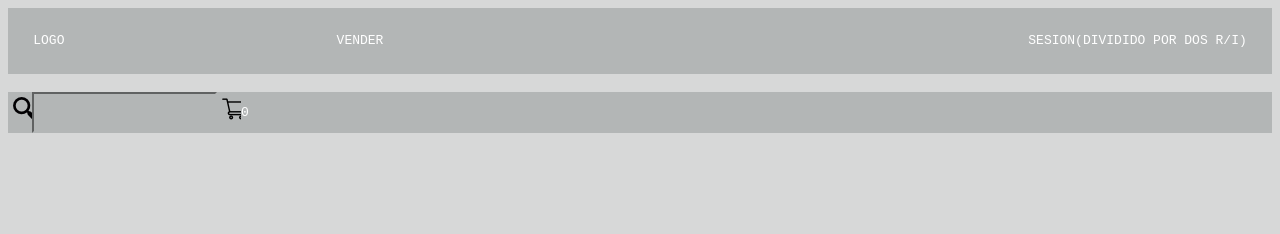
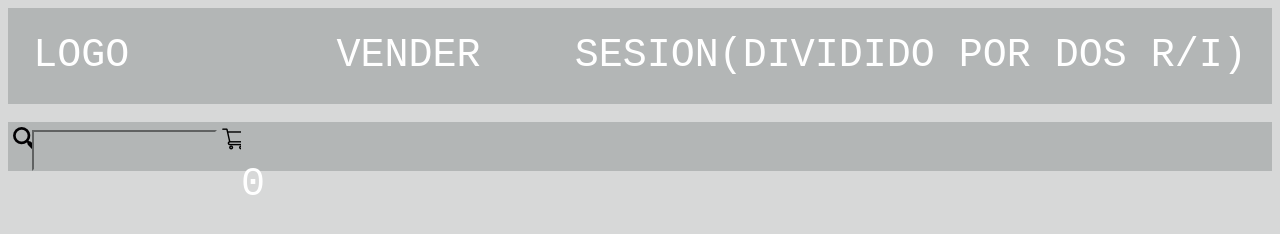
Before and after one commit to ivanfs20/SHITO, a plain HTML site: page index.html in a window 1280 px wide. Drawn offline with Linux system fonts and the light colour scheme.

Commit message:
Cambio de letra nav principal

```diff
--- a/css/estilosIndex.css
+++ b/css/estilosIndex.css
@@ -6,7 +6,7 @@ nav{
     display: flex;
     flex-wrap: wrap;
     font-family: monospace;
-    font-size: 100%;
+    font-size: 40px;
     color: white;
     width: 100%;
     background-color: rgb(179, 182, 182);
```
